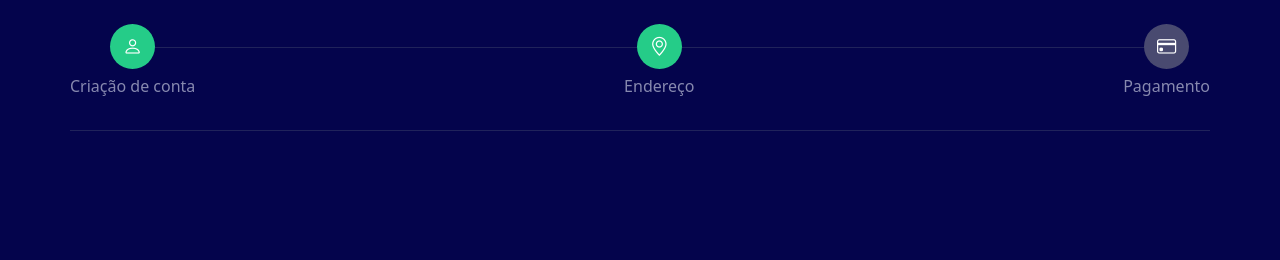
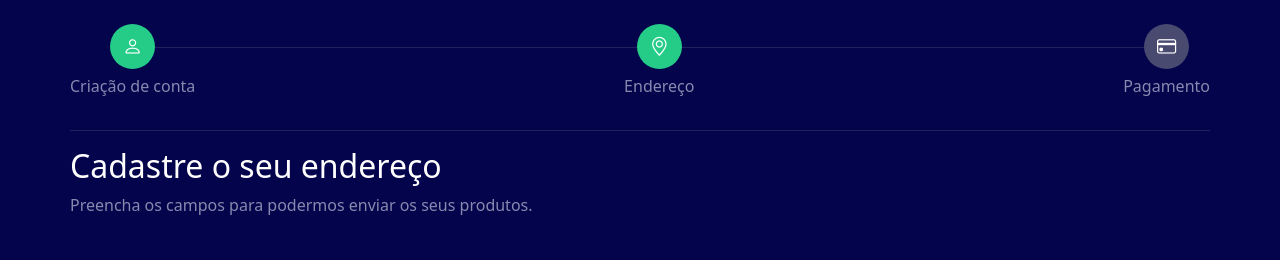
Before and after one commit to gafanhotoalexandre/cep-autocomplete, a plain HTML site: page index.html in a window 1280 px wide. Drawn offline with nearby package versions, Linux system fonts and the light colour scheme.

Commit message:
add #form-header structure and css

```diff
--- a/css/styles.css
+++ b/css/styles.css
@@ -91,3 +91,8 @@
   left: 5%;
   z-index: -1;
 }
+
+/* Form Header */
+#form-header p {
+  color: var(--text-color);
+}
--- a/index.html
+++ b/index.html
@@ -30,8 +30,8 @@
   </section>
 
   <!-- Form -->
-  <section id="order-form-container" class="container px-md-0">
-    <div id="steps" class="mb-md-3 pb-md-3">
+  <main id="order-form-container" class="container px-md-0">
+    <section id="steps" class="mb-md-3 pb-md-3">
       <div class="line"></div>
 
       <div class="step">
@@ -48,7 +48,12 @@
         <i class="bi bi-credit-card"></i>
         <p class="d-none d-md-block">Pagamento</p>
       </div>
-    </div>
-  </section>
+    </section>
+
+    <section id="form-header">
+      <h2>Cadastre o seu endereço</h2>
+      <p>Preencha os campos para podermos enviar os seus produtos.</p>
+    </section>
+  </main>
 </body>
 </html>
```
